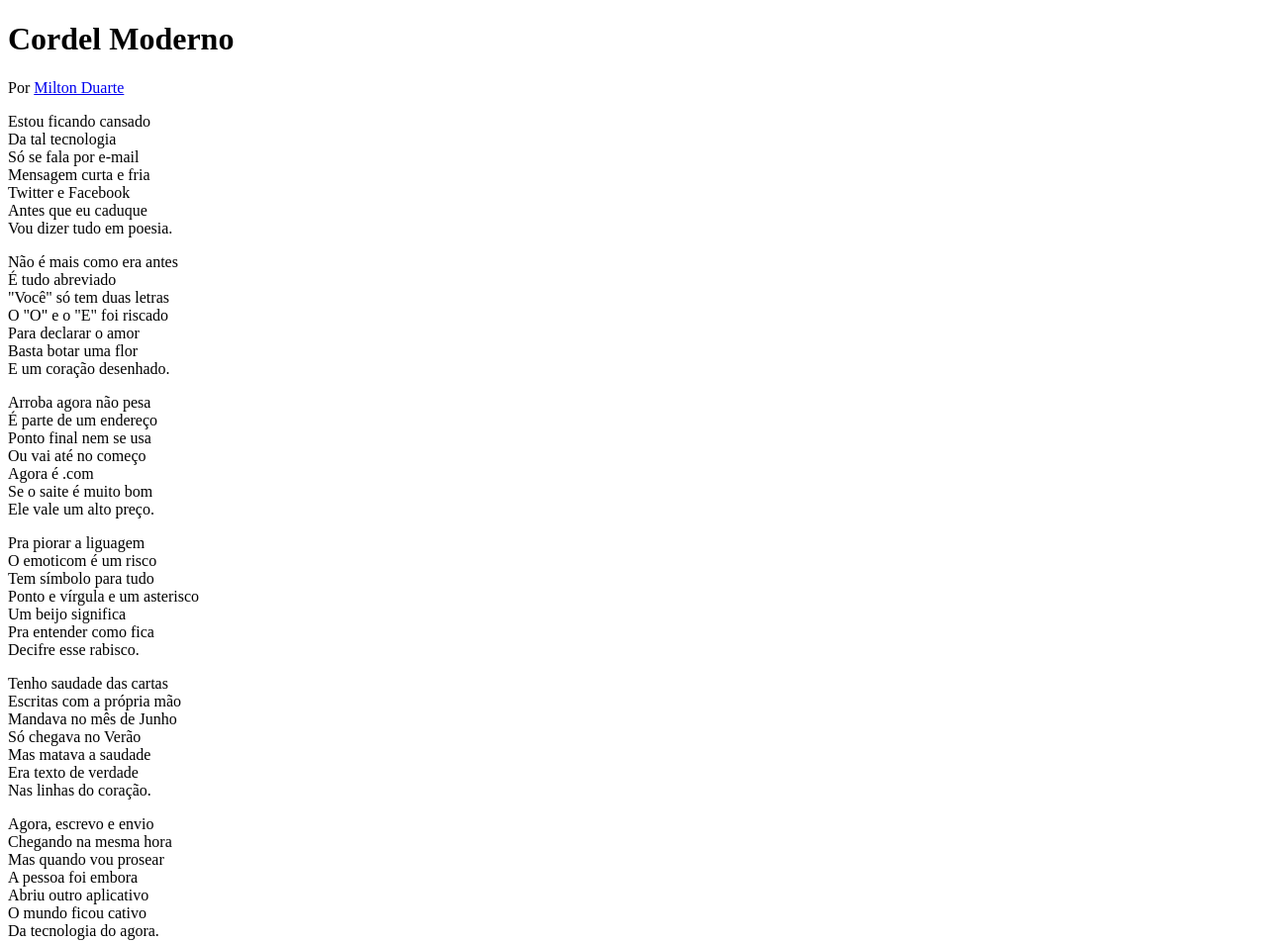
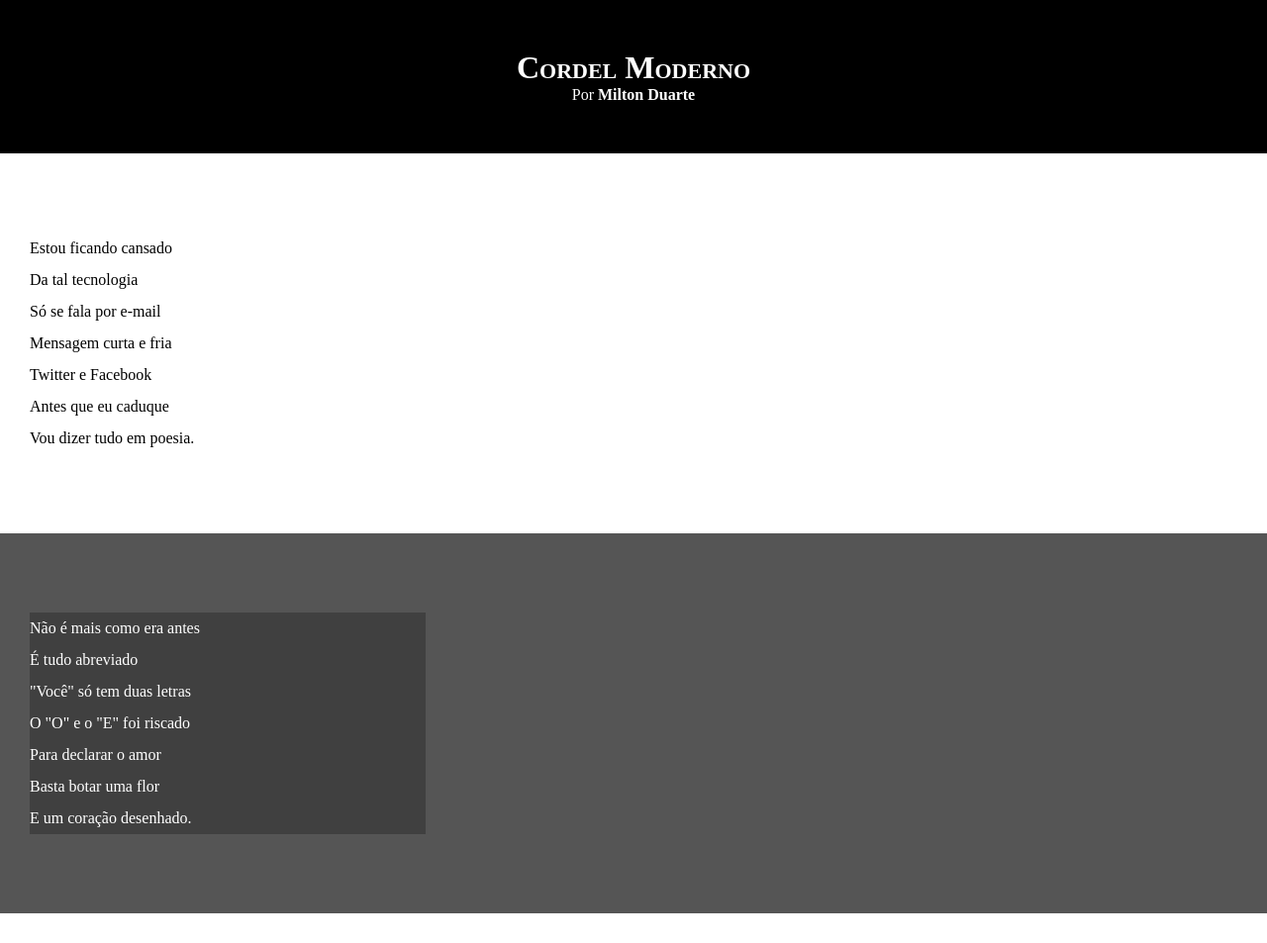
Before and after one commit to Gabriel-Vendite/html-css, a plain HTML site: page desafio-html5/Desafio 012/index.html in a window 1280 px wide. Shown: the top 953 px of the page at 99% size. Drawn offline with Linux system fonts and the light colour scheme.

Commit message:
atualizei o estilo do cordel

```diff
--- a/desafio-html5/Desafio 012/estilos/style.css
+++ b/desafio-html5/Desafio 012/estilos/style.css
@@ -1 +1,62 @@
 @charset "UTF-8";
+
+*{
+    margin: 0;
+    padding: 0;
+}
+
+html, body{
+    min-height: 100vh;
+    background-color: darkgray;
+}
+
+header, footer{
+    background-color: black;
+    color: white;
+    text-align: center;
+}
+
+header > h1{
+    padding-top: 50px;
+    font-variant: small-caps;
+}
+
+header > p {
+    padding-bottom: 50px;
+}
+
+a{
+    text-decoration: none;
+    color: white;
+    font-weight: 900;
+}
+
+a:hover{
+    text-decoration: underline;
+}
+
+section{
+    padding-top: 10vh;
+    padding-bottom: 10vh;
+    padding-left: 30px;
+    line-height: 2em;
+}
+
+section.normal{
+    background-color: white;
+    color: black;
+}
+
+section.imagem{
+    background-color: rgb(85, 85, 85);
+    color: white;
+}
+
+section.imagem > p{
+    width: 400px;
+    background-color: rgba(0, 0, 0, 0.249);
+}
+
+footer{
+    padding: 10px;
+}
--- a/desafio-html5/Desafio 012/index.html
+++ b/desafio-html5/Desafio 012/index.html
@@ -12,7 +12,7 @@
         <p>Por <a href="https://www.recantodasletras.com.br/poesias/3186743" target="_blank">Milton Duarte</a></p>
     </header>
 
-    <section>
+    <section class="normal">
         <p>
             Estou ficando cansado <br>
             Da tal tecnologia <br>
@@ -24,7 +24,7 @@
         </p>
     </section>
 
-    <section>
+    <section class="imagem">
         <p>
             Não é mais como era antes <br>
             É tudo abreviado <br>
@@ -36,7 +36,7 @@
         </p>
     </section>
 
-    <section>
+    <section class="normal">
         <p>
             Arroba agora não pesa <br>
             É parte de um endereço <br>
@@ -58,7 +58,7 @@
         </p>
     </section>
 
-    <section>
+    <section class="imagem">
         <p>
             Tenho saudade das cartas <br>
             Escritas com a própria mão <br>
@@ -70,7 +70,7 @@
         </p>
     </section>
 
-    <section>
+    <section class="normal">
         <p>
             Agora, escrevo e envio <br>
             Chegando na mesma hora <br>
```
